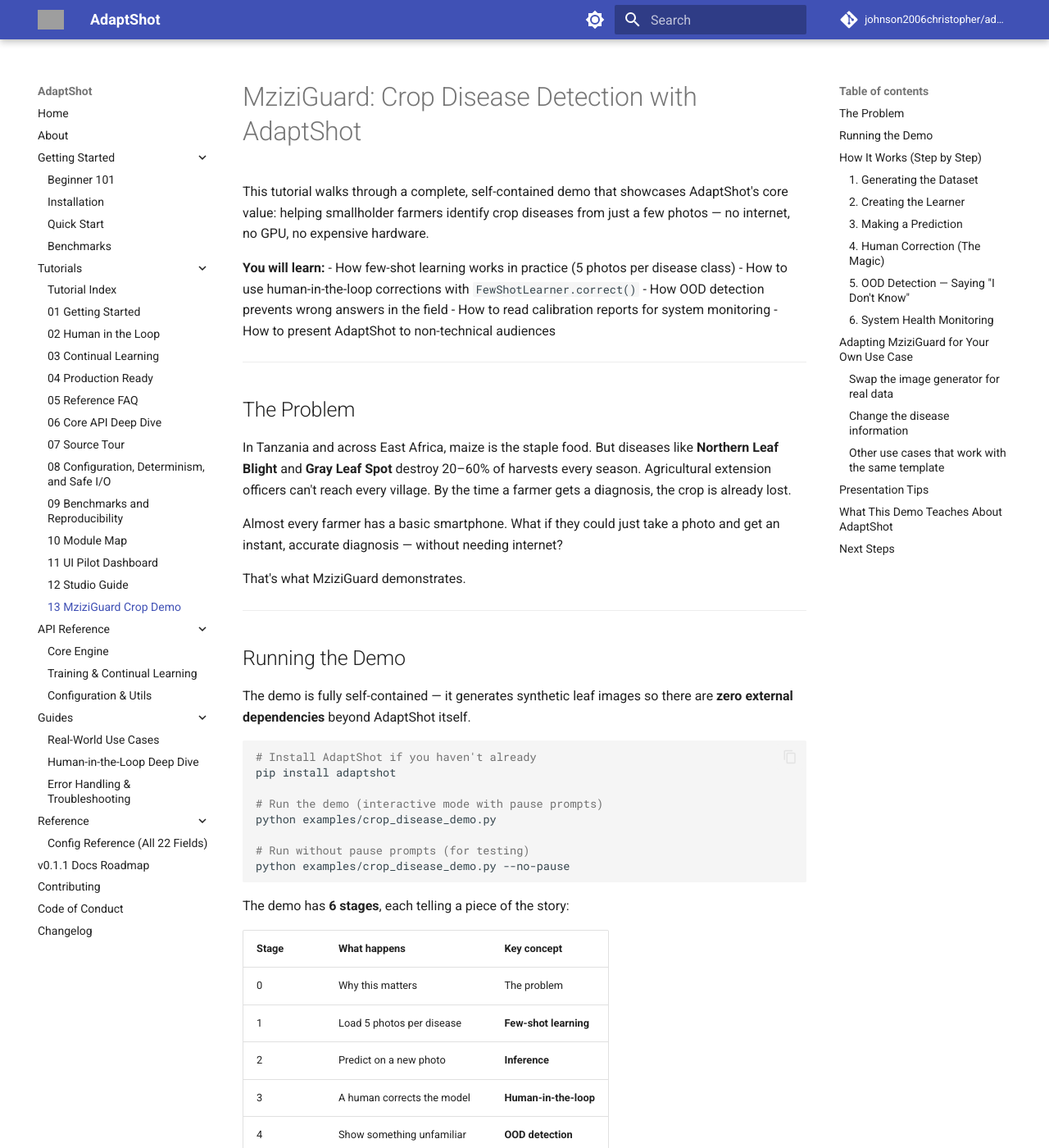
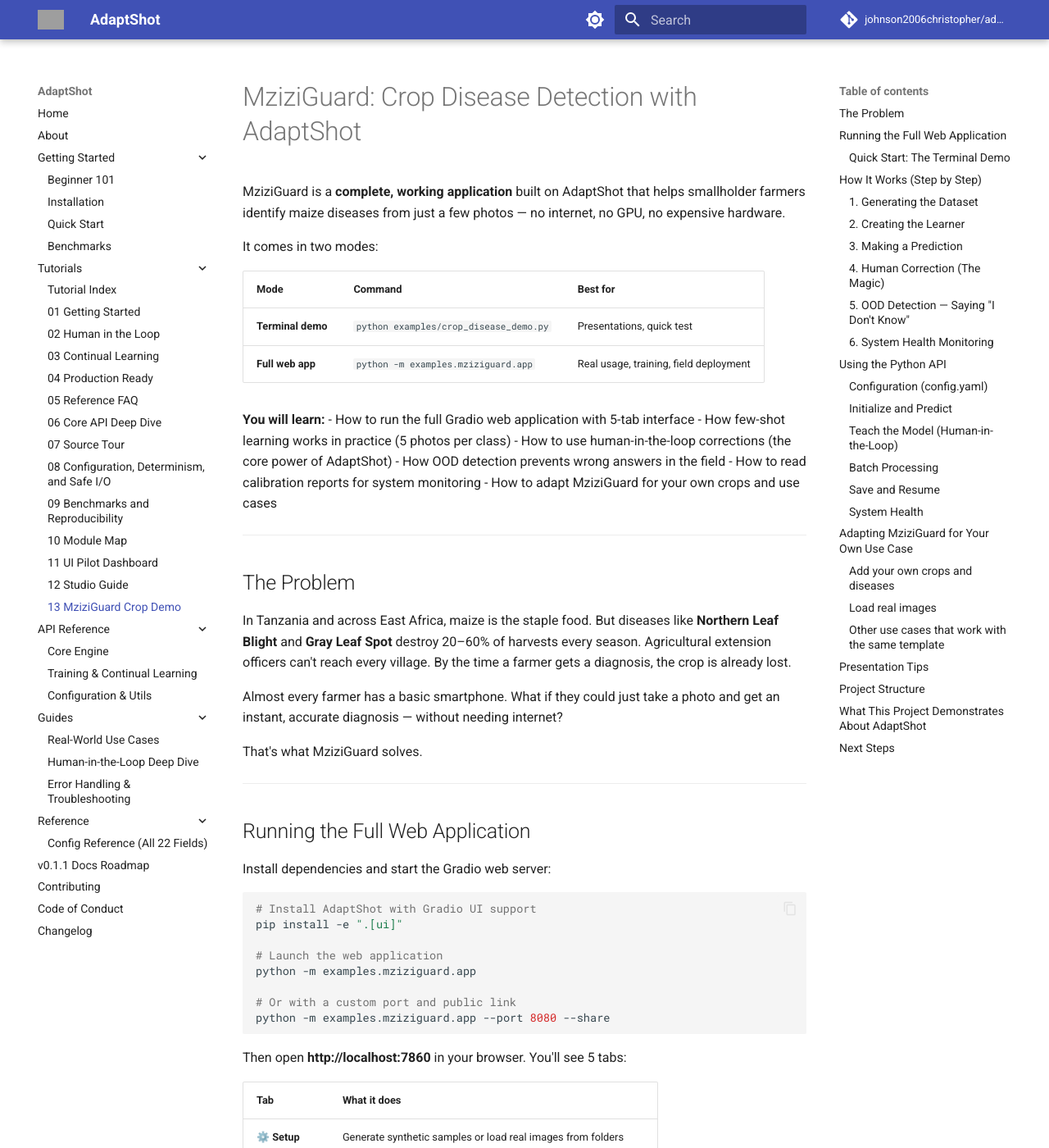
Before and after one commit to johnson2006christopher/adaptshot, an MkDocs documentation site: the page built from docs/tutorials/13_crop_disease_demo.md, in a window 1280 px wide and 1400 px high. Shown: the whole window at 82% size. Built offline with MkDocs 1.6.1 and Material for MkDocs 9.7.7, drawn with Linux system fonts in a browser that asks for light colours; comment, search, counter and statistics services are not loaded; some of the changed text lies outside the part shown; grey boxes are pictures that could not be loaded.

Commit message:
feat(mziziguard): add full crop disease detection app with web UI and Python API
- Rename tutorial to reflect full MziziGuard app instead of demo
- Add Gradio web application with 5-tab interface for setup, diagnose, teach, health, and batch processing
- Provide terminal demo mode with 6-stage narrated presentation
- Introduce YAML config for customizable crops and diseases with localization and severity
- Implement Python API for initialization, diagnosis, human-in-the-loop teaching, batch processing, and model persistence
- Enhance system health reporting with calibration and session metrics
- Document project structure and full usage instructions for adapting to new crops
- Update tutorial content to guide users from quick start to advanced customization and deployment

````diff
--- a/docs/tutorials/13_crop_disease_demo.md
+++ b/docs/tutorials/13_crop_disease_demo.md
@@ -1,18 +1,26 @@
 ---
-title: "13 — MziziGuard: Crop Disease Detection Demo"
+title: "13 — MziziGuard: Crop Disease Detection App"
 nav_order: 13
 ---
 
 # MziziGuard: Crop Disease Detection with AdaptShot
 
-This tutorial walks through a complete, self-contained demo that showcases AdaptShot's core value: helping smallholder farmers identify crop diseases from just a few photos — no internet, no GPU, no expensive hardware.
+MziziGuard is a **complete, working application** built on AdaptShot that helps smallholder farmers identify maize diseases from just a few photos — no internet, no GPU, no expensive hardware.
+
+It comes in two modes:
+
+| Mode | Command | Best for |
+|------|---------|----------|
+| **Terminal demo** | `python examples/crop_disease_demo.py` | Presentations, quick test |
+| **Full web app** | `python -m examples.mziziguard.app` | Real usage, training, field deployment |
 
 **You will learn:**
-- How few-shot learning works in practice (5 photos per disease class)
-- How to use human-in-the-loop corrections with `FewShotLearner.correct()`
+- How to run the full Gradio web application with 5-tab interface
+- How few-shot learning works in practice (5 photos per class)
+- How to use human-in-the-loop corrections (the core power of AdaptShot)
 - How OOD detection prevents wrong answers in the field
 - How to read calibration reports for system monitoring
-- How to present AdaptShot to non-technical audiences
+- How to adapt MziziGuard for your own crops and use cases
 
 ---
 
@@ -22,26 +30,44 @@
 
 Almost every farmer has a basic smartphone. What if they could just take a photo and get an instant, accurate diagnosis — without needing internet?
 
-That's what MziziGuard demonstrates.
+That's what MziziGuard solves.
 
 ---
 
-## Running the Demo
+## Running the Full Web Application
 
-The demo is fully self-contained — it generates synthetic leaf images so there are **zero external dependencies** beyond AdaptShot itself.
+Install dependencies and start the Gradio web server:
 
 ```bash
-# Install AdaptShot if you haven't already
-pip install adaptshot
+# Install AdaptShot with Gradio UI support
+pip install -e ".[ui]"
 
-# Run the demo (interactive mode with pause prompts)
-python examples/crop_disease_demo.py
+# Launch the web application
+python -m examples.mziziguard.app
 
-# Run without pause prompts (for testing)
-python examples/crop_disease_demo.py --no-pause
+# Or with a custom port and public link
+python -m examples.mziziguard.app --port 8080 --share
 ```
 
-The demo has **6 stages**, each telling a piece of the story:
+Then open **http://localhost:7860** in your browser. You'll see 5 tabs:
+
+| Tab | What it does |
+|-----|-------------|
+| ⚙️ **Setup** | Generate synthetic samples or load real images from folders |
+| 🔍 **Diagnose** | Upload a crop photo → instant Swahili diagnosis with confidence |
+| 👩‍🏫 **Teach** | Correct wrong predictions — the model learns immediately |
+| 🏥 **Health** | System calibration dashboard & session metrics |
+| 📦 **Batch** | Process multiple photos at once, export results |
+
+### Quick Start: The Terminal Demo
+
+For a 6-stage narrated presentation (great for demos):
+
+```bash
+python examples/crop_disease_demo.py
+# Press Enter between stages for a live presentation
+# Use --no-pause for non-interactive mode
+```
 
 | Stage | What happens | Key concept |
 |-------|-------------|-------------|
@@ -146,46 +172,136 @@
 
 ---
 
+## Using the Python API
+
+MziziGuard has a clean Python API for programmatic use. Here's the full workflow:
+
+### Configuration (config.yaml)
+
+Edit `examples/mziziguard/config.yaml` to add your own crops:
+
+```yaml
+crops:
+  maize:
+    swahili: "mahindi"
+    diseases:
+      healthy_maize:
+        swahili: "mahindi yenye afya"
+        action: "Hakuna matibabu yanayohitajika."
+        severity: "low"
+      northern_leaf_blight:
+        swahili: "ugonjwa wa mabaka ya kahawia"
+        action: "Ondoa majani yaliyoathirika. Tumia dawa ya kuvu."
+        severity: "moderate"
+```
+
+### Initialize and Predict
+
+```python
+from examples.mziziguard import MziziGuard
+
+# Load from config
+guard = MziziGuard("examples/mziziguard/config.yaml")
+
+# Option A: Generate synthetic samples for quick start
+guard.initialize_with_samples(n_support=5)
+
+# Option B: Load real images from a folder structure
+# (folder/{class_name}/*.png)
+guard.load_images_from_dir("path/to/crop_photos/", max_per_class=10)
+
+# Diagnose
+result = guard.diagnose("photo_of_leaf.jpg")
+print(f"Diagnosis: {result.swahili}")
+print(f"Confidence: {result.confidence:.1%}")
+print(f"Action: {result.action}")
+```
+
+### Teach the Model (Human-in-the-Loop)
+
+```python
+# When the prediction is wrong, correct it:
+result = guard.teach(
+    image_path="photo_of_leaf.jpg",
+    true_label="northern_leaf_blight",
+    confidence_weight=0.9,  # How sure are you?
+)
+
+# The model updates IMMEDIATELY — next prediction will be better
+```
+
+### Batch Processing
+
+```python
+# Process a whole folder of farmer photos
+results = guard.batch_diagnose([
+    "farmer_1.jpg", "farmer_2.jpg", "farmer_3.jpg",
+])
+for r in results:
+    print(f"{r.swahili}: {r.confidence:.1%} — {r.action}")
+
+# Export to CSV for record-keeping
+csv_data = guard.batch_to_csv(results)
+with open("diagnoses.csv", "w") as f:
+    f.write(csv_data)
+```
+
+### Save and Resume
+
+```python
+# Save the trained model for next session
+guard.save_model("models/session_2024.json")
+
+# Later, resume from that save
+restored_count = guard.load_model("models/session_2024.json")
+print(f"Restored {restored_count} support images")
+```
+
+### System Health
+
+```python
+health = guard.system_health()
+print(f"Calibration ECE: {health['calibration']['ece']}")
+print(f"Session accuracy: {health['session']['accuracy']}")
+print(f"Eco mode: {health['config']['eco_mode']}")
+```
+
 ## Adapting MziziGuard for Your Own Use Case
 
-The demo is designed to be a template. Here's how to adapt it:
+### Add your own crops and diseases
 
-### Swap the image generator for real data
+Edit `config.yaml` to define new crops:
 
-Replace the synthetic leaf generators with your own PIL images:
-
-```python
-from PIL import Image
-
-def load_my_images(class_name, folder):
-    paths, labels = [], []
-    for fname in os.listdir(folder):
-        if fname.endswith((".jpg", ".png")):
-            paths.append(os.path.join(folder, fname))
-            labels.append(class_name)
-    return paths, labels
-
-# Load 5-10 images per class from your folders
-all_paths, all_labels = [], []
-for class_name in ["healthy_crop", "disease_a", "disease_b"]:
-    p, l = load_my_images(class_name, f"data/{class_name}/")
-    all_paths.extend(p)
-    all_labels.extend(l)
+```yaml
+crops:
+  coffee:
+    swahili: "kahawa"
+    diseases:
+      coffee_leaf_rust:
+        swahili: "kutu ya majani ya kahawa"
+        action: "Tumia dawa ya kuvu yenye shaba. Punguza kivuli."
+        description: "Orange-yellow powdery spots on leaf undersides."
+        severity: "high"
+      healthy_coffee:
+        swahili: "kahawa yenye afya"
+        action: "Endelea na utunzaji wa kawaida."
+        severity: "low"
 ```
 
-### Change the disease information
+### Load real images
 
-Update the `DISEASE_INFO` dictionary in the demo script to match your use case:
+Organize your photos like this and use `load_images_from_dir()`:
 
-```python
-DISEASE_INFO = {
-    "healthy_crop": {
-        "swahili": "mazao yenye afya",
-        "action": "No treatment needed.",
-        "impact": "Your crop is healthy!",
-    },
-    # Add your own diseases here...
-}
+```
+my_photos/
+├── healthy_coffee/
+│   ├── img_001.jpg
+│   └── img_002.jpg
+├── coffee_leaf_rust/
+│   ├── img_003.jpg
+│   └── img_004.jpg
+└── coffee_berry_disease/
+    └── img_005.jpg
 ```
 
 ### Other use cases that work with the same template
@@ -196,7 +312,7 @@
 - **Skin condition triage** — community health workers in rural clinics
 - **Manufacturing defect detection** — quality control for small industries
 
-Any problem where a non-expert needs to classify images with just a few examples is a candidate for AdaptShot.
+Any problem where a non-expert needs to classify images with just a few examples is a candidate for MziziGuard + AdaptShot.
 
 ---
 
@@ -218,25 +334,40 @@
 
 ---
 
-## What This Demo Teaches About AdaptShot
+## Project Structure
 
-| Feature | How the demo shows it |
+```
+examples/mziziguard/
+├── __init__.py        # Public API (MziziGuard, DiagnosisResult)
+├── config.yaml         # Crop/disease definitions & engine settings
+├── engine.py           # Core engine wrapping FewShotLearner
+├── data.py             # Sample generation + real image folder loader
+└── app.py              # Gradio web UI (5-tab interface)
+```
+
+## What This Project Demonstrates About AdaptShot
+
+| Feature | How MziziGuard uses it |
 |---------|----------------------|
-| Few-shot learning | Only 5 images per disease class |
-| CPU-only | Runs on the presenter's laptop, no GPU |
-| Offline capable | No internet connection needed |
-| Human-in-the-loop | Officer corrects a wrong prediction |
-| Calibrated confidence | Shows confidence %, not just labels |
-| OOD detection | Refuses to classify soil/non-leaf images |
-| Eco mode | `eco_mode=True` in config |
-| Calibration report | `calibration_report()` at the end |
-| Zero external deps | Synthetic images via PIL, no dataset download |
+| Few-shot learning | Only 5–10 images per disease class |
+| CPU-only | Runs on any laptop, no GPU required |
+| Offline capable | Full functionality with no internet |
+| Human-in-the-loop | Teach tab corrects wrong predictions instantly |
+| Calibrated confidence | Shows confidence % with every diagnosis |
+| OOD detection | Flags non-crop images instead of guessing |
+| Eco mode | `eco_mode: true` in config.yaml |
+| Calibration report | Health tab shows ECE, temperature, metrics |
+| Model persistence | `save_model()` / `load_model()` — resumes between sessions |
+| Batch processing | Process entire folders of farmer photos at once |
+| YAML configuration | Easy to add new crops/diseases without code changes |
+| Swahili localization | Every diagnosis includes Swahili name + treatment advice |
 
 ---
 
 ## Next Steps
 
-- Try the [Human-in-the-Loop Deep Dive](../guides/human-in-the-loop.md) for a deeper technical walkthrough
-- Read [Real-World Use Cases](../guides/real-world-use-cases.md) for more application ideas
-- Explore the [Beginner 101](../getting-started/beginner-101.md) guide if you're new to few-shot learning
+- Launch the full app: `python -m examples.mziziguard.app`
+- Edit `config.yaml` to add your own crops and diseases
+- Try loading real images with `load_images_from_dir()` instead of synthetic
+- Present the terminal demo to non-technical audiences using `--no-pause`
 - Check the [Full API Reference](../api/core.md) for all `FewShotLearner` methods
````
